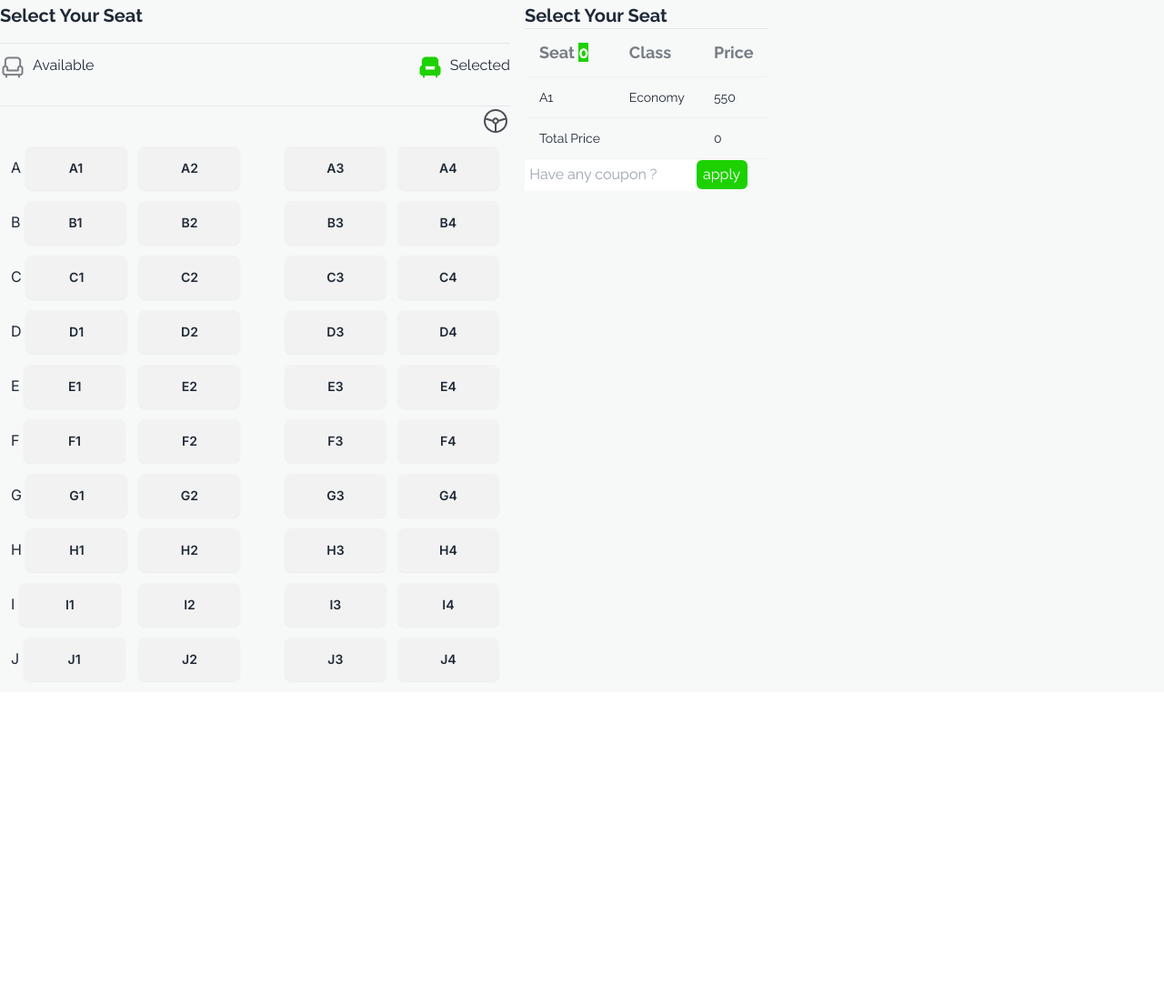
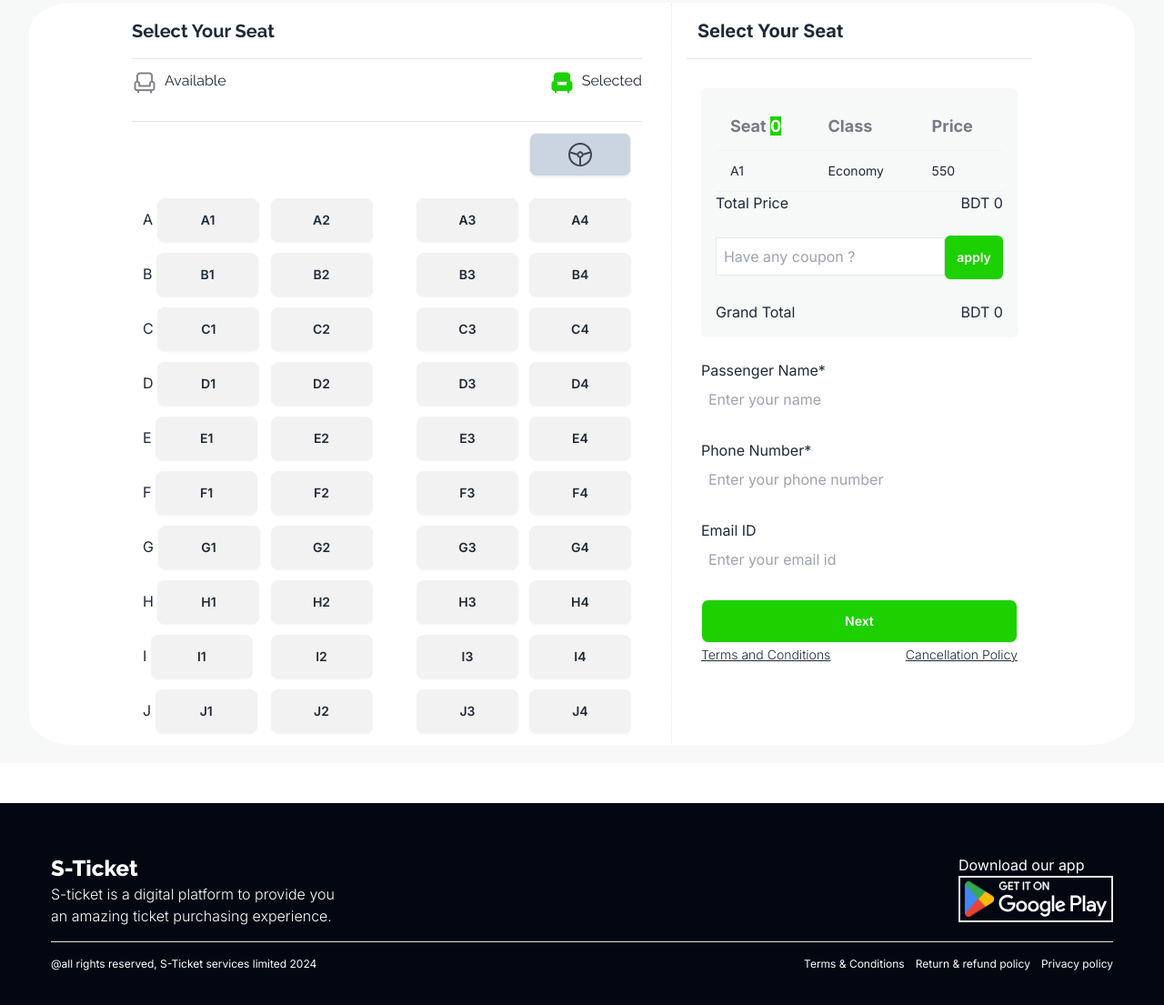
Before and after one commit to SahriarMahmud/b9-a5, a plain HTML site: page index.html in a window 1280 px wide. Shown: the part 2141-3246 px from the top of the page at 91% size. Before the commit the page ends 2902 px from the top, so only its background shows below. Drawn offline with nearby package versions, Linux system fonts and the light colour scheme.

Commit message:
added footer section

```diff
--- a/index.html
+++ b/index.html
@@ -104,14 +104,16 @@
             </div>
         </div>
     </header>
-    <main class="font-raleway mt-24 min-h-screen main-border bg-[#F7F8F8]">
+    <!-- page that will vanish after completion of process -->
+    <main class="font-raleway mb-11 pb-5 mt-24 min-h-screen main-border bg-[#F7F8F8]">
         <!-- bus info -->
         <div class="text-center my-11">
             <h1 class="font-extrabold pt-16 pb-8 text-5xl">S. Paribahan</h1>
             <p class="font-semibold text-lg pb-7">We offer top quality coach services from Dhaka to Sylhet and to many
                 more destination...</p>
         </div>
-        <section class="flex font-inter mt-4 justify-around mx-8 body-border bg-white">
+        <!-- main section for seat selection and counting -->
+        <section class="flex divide-x divide-dotted divide-[#1DD100] font-inter mt-4 justify-around mx-8 body-border bg-white ">
             <div>
                 <div class="flex justify-between p-6">
                     <div class="flex gap-1">
@@ -146,13 +148,13 @@
                     </div>
                 </div>
             </div>
-            <div class="p-7 border-l-2 flex flex-col items-center my-auto border-l-lime-500">
+            <div class="p-7 flex flex-col items-center my-auto ">
                 <img src="images/fare.png" alt="">
                 <h2 class="text-3xl font-extrabold">550 Taka</h2>
                 <p class="font-normal text-lg">Per seat</p>
             </div>
         </section>
-        <section class="flex gap-4">
+        <section class="flex divide-x divide-dotted divide-gray-200 gap-8 justify-center mx-8 body-border mt-4 bg-white">
             <div>
                 <!-- selection panel mark -->
             <div class="py-4">
@@ -172,7 +174,9 @@
             <hr>
             <!-- seat plan -->
             <div>
-                <img class="ml-auto" src="images/wheel.svg" alt="">
+                <div class="flex justify-end p-3">
+                    <button class="bg-slate-300 w-28 btn"><img  src="images/wheel.svg" alt=""></button>
+                </div>
                 <div class="flex font-inter justify-stretch px-3 py-3 gap-8">
                     <div class="grid grid-cols-2 gap-3">
                         <p class="seat-name ">A <button id="A1" class="btn seat w-28">A1</button></p>
@@ -222,10 +226,11 @@
             </div>
             </div>
             <!-- seat price calculation part -->
-            <div class="py-4">
-                <h1 class="text-xl font-bold">Select Your Seat</h1>
+            <div class="py-4 font-inter pl-4">
+                <h1 class="text-xl pb-4 pl-3 font-bold">Select Your Seat</h1>
                 <hr>
-                <div>
+                <div class="py-4  px-4">
+                    <div class="bg-[#F7F8F8] mt-4 px-4 py-4 rounded-md">
                         <div class="overflow-x-auto">
                             <table class="table">
                                 <!-- head -->
@@ -246,22 +251,77 @@
                                         <td>550</td>
                                     </tr>
                                 </tbody>
-                             <!-- row 1 -->
-                             <tr>
-                                <!-- <th>1</th> -->
-                                <td>Total Price</td>
-                                <td></td>
-                                <td> <span>0</span></td>
-                            </tr>
                             </table>
                         </div>
-                    <input style="padding: 2%;" value="" type="text" placeholder="Have any coupon ?" ><button class="w-14 text-white p-1 rounded-md bg-[#1DD100]">apply</button>
-
+                        <div class="flex justify-between">
+                            <p>Total Price</p>
+                            <p>BDT <span>0</span></p>
+                        </div>
+                        <br>
+                        <input class="border p-2" value="" type="text" placeholder="Have any coupon ?" ><button class="w-16 text-white p-2 rounded-md btn border-none bg-[#1DD100]">apply</button>
+                        <br>
+                        <br>
+                        <div class="flex justify-between">
+                            <p>Grand Total</p>
+                            <p>BDT <span>0</span></p>
+                        </div>
+                    </div>
+                    <br>
+                    <div>
+                        <form>
+                            <h2>Passenger Name*</h2>
+                            <input class="p-2 w-full" type="text" name="" id="" placeholder="Enter your name">
+                            <br>
+                            <br>
+                            <h2>Phone Number*</h2>
+                            <input class="p-2 w-full" type="number" name="" id="" placeholder="Enter your phone number">
+                            <br>
+                            <br>
+                            <h2>Email ID</h2>
+                            <input class="w-full p-2" type="email" name="" id="" placeholder="Enter your email id">
+                            <br>
+                            <br>
+                            <button class="w-full btn bg-[#1DD100] text-white">Next</button>
+                        </form>
+                        <div class="flex justify-between gap-6">
+                            <div>
+                                <a class="underline font-light text-sm" href="">Terms and Conditions</a>
+                            </div>
+                            <div>
+                                <a class="text-sm underline font-light" href="">Cancellation Policy</a>
+                            </div>
+                        </div>
+                    </div>
                 </div>
             </div>
         </section>
     </main>
-    <footer></footer>
+    <footer class="font-inter mt-3 bg-[#030712] text-white p-14">
+        <section class="flex justify-between mb-4">
+            <div>
+                <h1 class="font-extrabold text-2xl font-raleway">S-Ticket</h1>
+                <p class="font-light">S-ticket is a digital platform to provide you <br> an amazing ticket purchasing experience.</p>
+            </div>
+            <div>
+                <h1>Download our app</h1>
+                <div class="flex gap-1 p-1 border-2 border-solid">
+                    <img src="images/playstore.png" alt="">
+                    <img src="images/Group.svg" alt="">
+                </div>
+            </div>
+        </section>
+        <hr>
+        <section class="mt-4 flex justify-between">
+            <div>
+                <p class="text-xs">@all rights reserved, S-Ticket services limited 2024</p>
+            </div>
+            <div class="flex justify-evenly gap-3 text-xs">
+                <div><a href="">Terms & Conditions</a></div>
+                <div><a href="">Return & refund policy</a></div>
+                <div><a href="">Privacy policy</a></div>
+            </div>
+        </section>
+    </footer>
 
     <script src="scripts/utility.js"></script>
 </body>
```
Also changed, not shown: images/Group.svg (added). Lines whose indentation alone changed are shown as unchanged.
